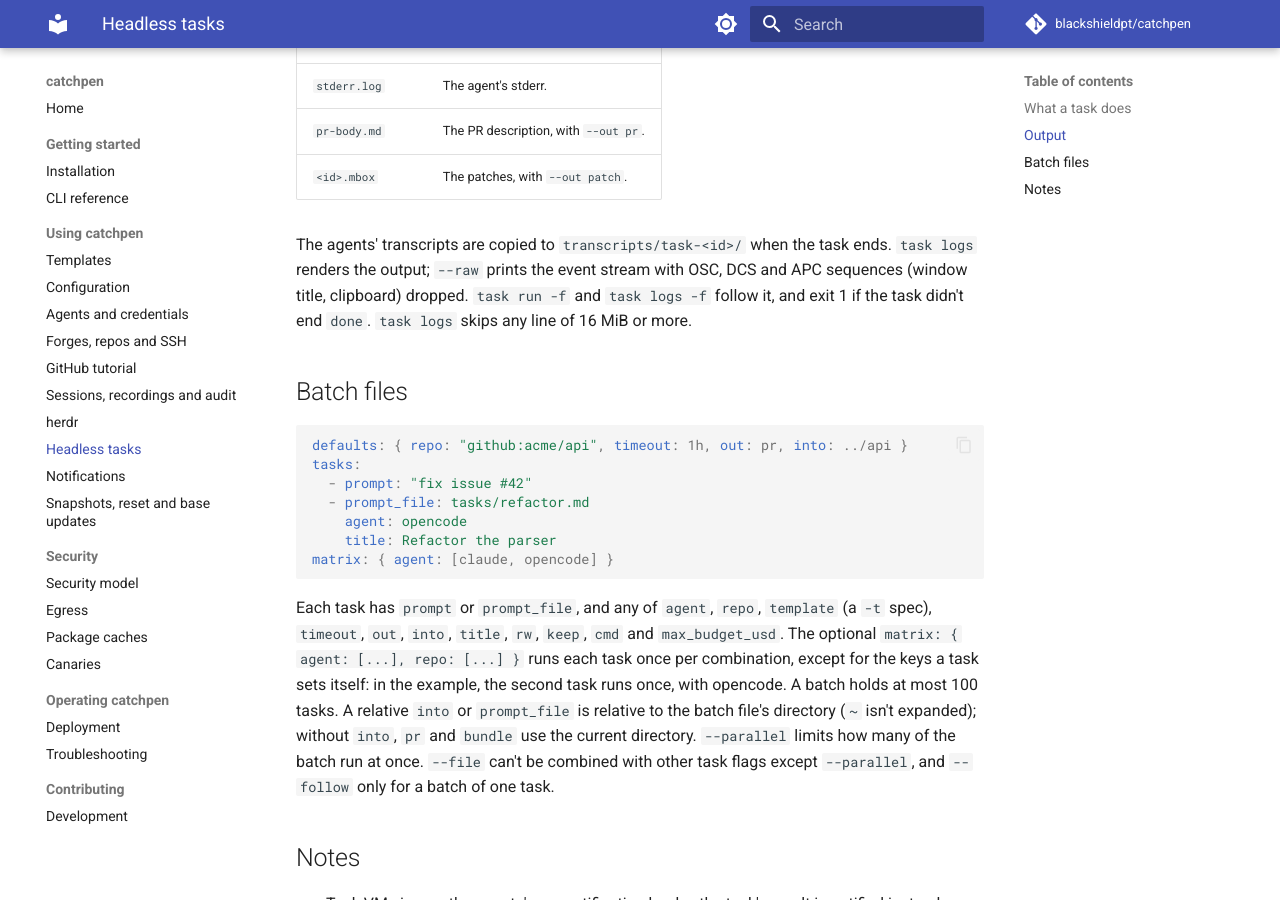
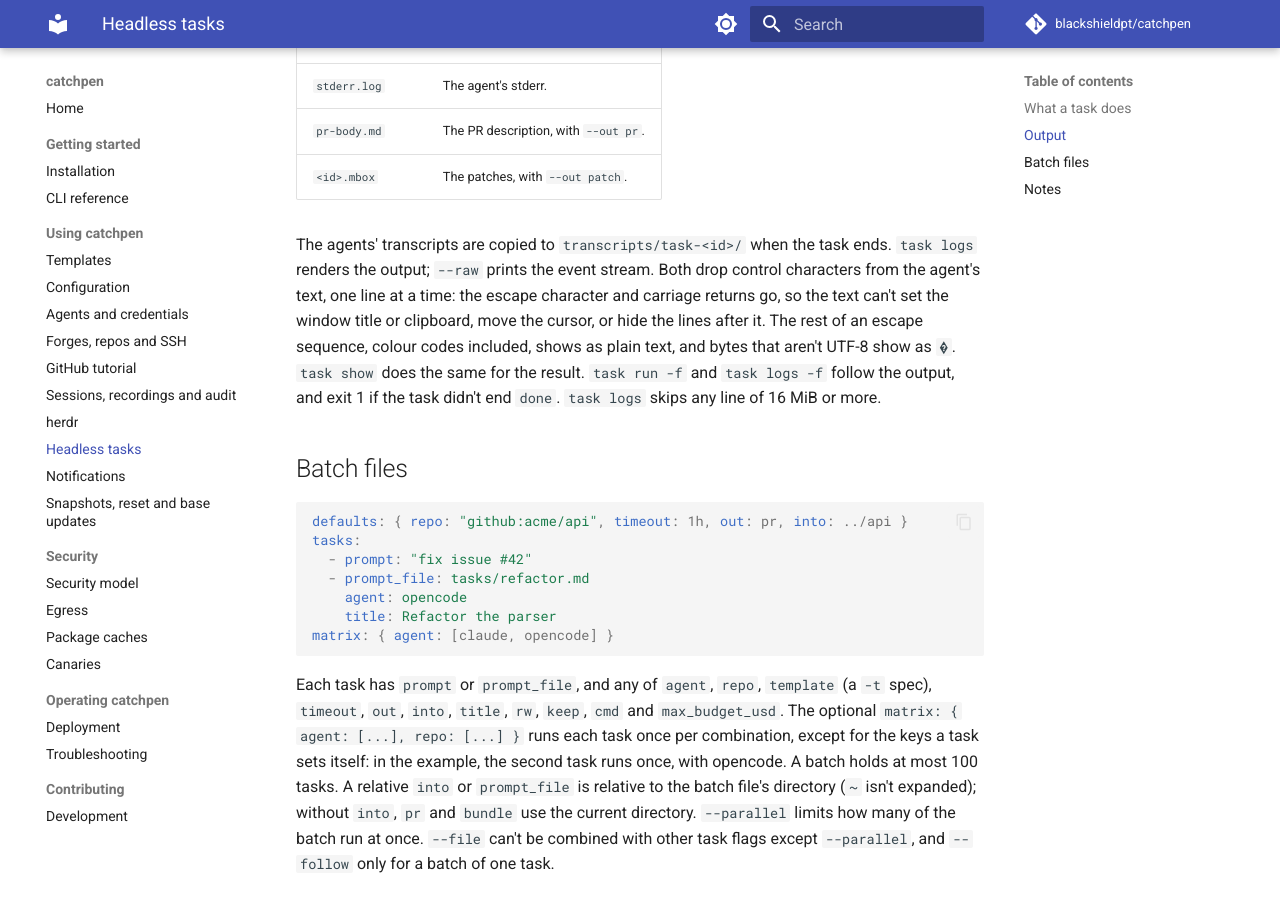
Before and after one commit to blackshieldpt/catchpen, an MkDocs documentation site: the page built from docs/tasks.md, in a window 1280 px wide and 900 px high, scrolled down 1761 px. Built offline with MkDocs 1.6.1 and Material for MkDocs 9.7.7, drawn with Linux system fonts in a browser that asks for light colours; comment, search, counter and statistics services are not loaded.

Commit message:
Show task output line by line without control characters

```diff
--- a/docs/tasks.md
+++ b/docs/tasks.md
@@ -70,9 +70,13 @@ Everything is on the host in `~/.local/share/catchpen/tasks/<id>/`:
 | `<id>.mbox` | The patches, with `--out patch`. |
 
 The agents' transcripts are copied to `transcripts/task-<id>/` when the task ends.
-`task logs` renders the output; `--raw` prints the event stream with OSC, DCS and APC
-sequences (window title, clipboard) dropped. `task run -f` and `task logs -f` follow it,
-and exit 1 if the task didn't end `done`. `task logs` skips any line of 16 MiB or more.
+`task logs` renders the output; `--raw` prints the event stream. Both drop control
+characters from the agent's text, one line at a time: the escape character and carriage
+returns go, so the text can't set the window title or clipboard, move the cursor, or hide
+the lines after it. The rest of an escape sequence, colour codes included, shows as plain
+text, and bytes that aren't UTF-8 show as `�`. `task show` does the same for the result.
+`task run -f` and `task logs -f` follow the output, and exit 1 if the task didn't end
+`done`. `task logs` skips any line of 16 MiB or more.
 
 ## Batch files
 
```
Also changed, not shown: CHANGELOG.md (+9 -3 lines), docs/security-model.md (+3 -3 lines), 2 other files.
